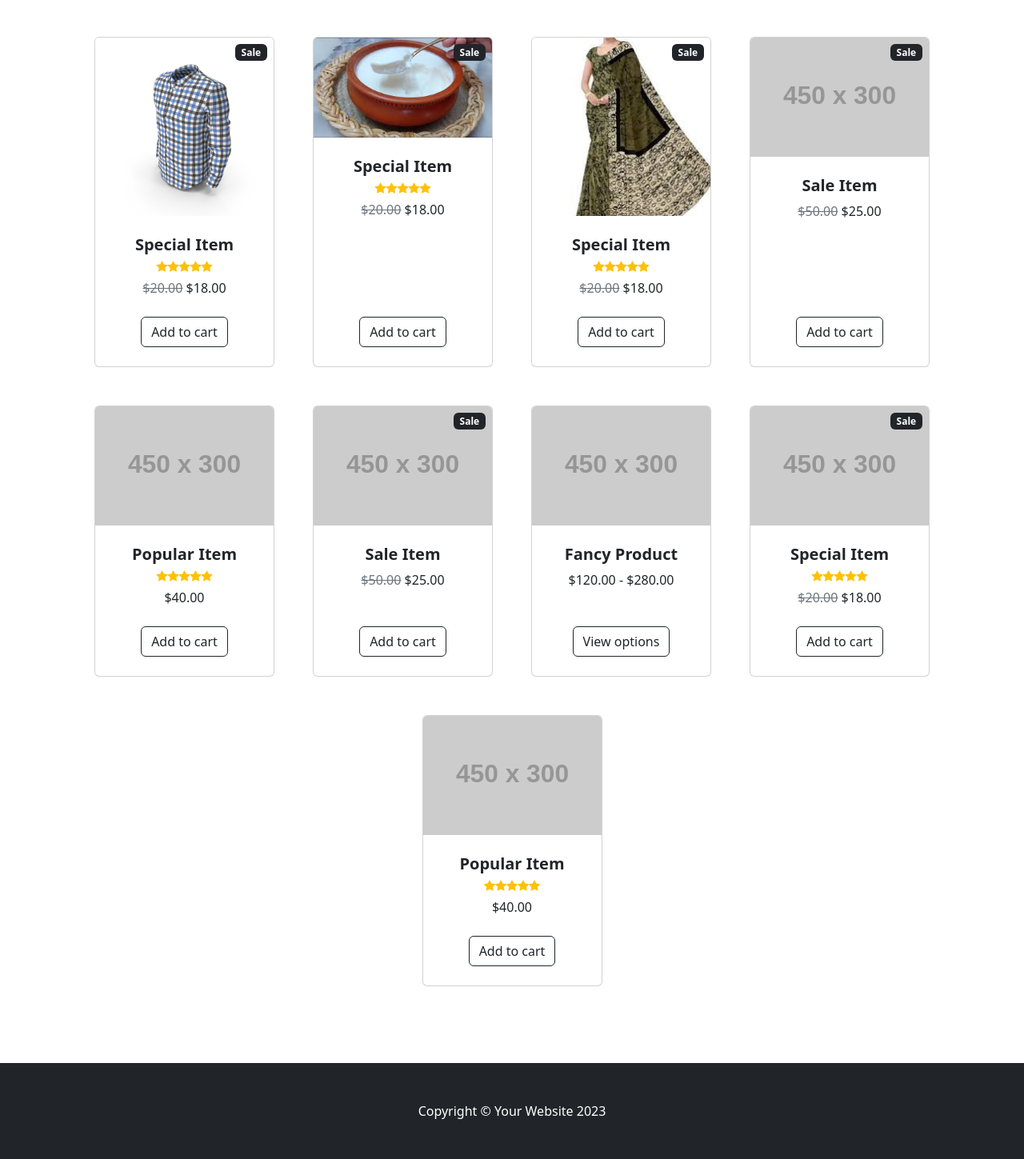
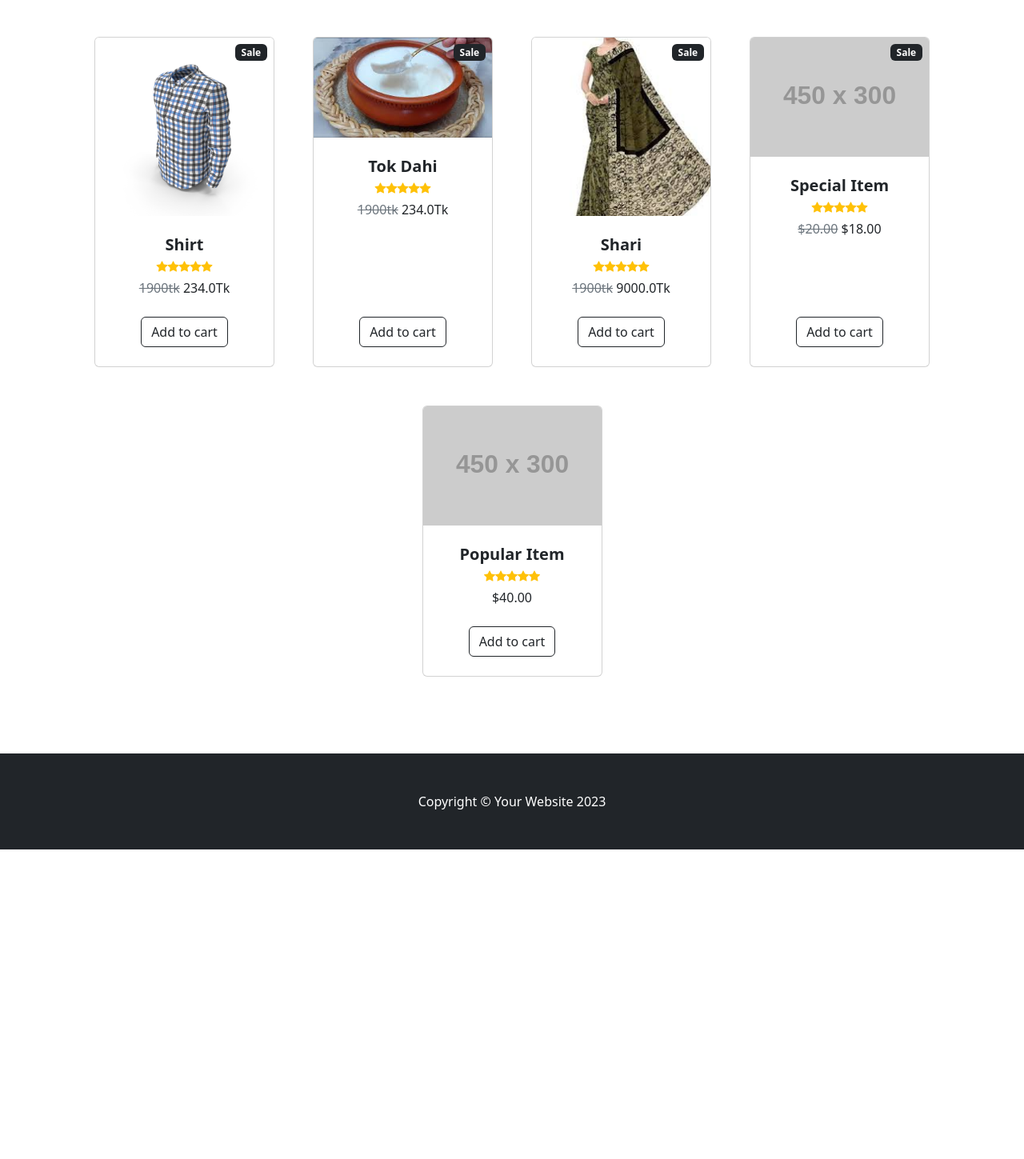
Before and after one commit to SnoOpWo0t/RootReach, a Django app: page / in a window 1280 px wide. Shown: the part 441-1890 px from the top of the page at 80% size. After the commit the page ends 1503 px from the top, so only its background shows below. Run offline with Django 5.2, Linux system fonts and the light colour scheme; data comes from the database, SQL or seed files in the repository; some libraries are stand-ins or nearby versions.

Commit message:
add prod in homepage
add prod in homepage

```diff
--- a/templates/home.html
+++ b/templates/home.html
@@ -70,7 +70,7 @@
                             <div class="card-body p-4">
                                 <div class="text-center">
                                     <!-- Product name-->
-                                    <h5 class="fw-bolder">Special Item</h5>
+                                    <h5 class="fw-bolder">{{ product.name }}</h5>
                                     <!-- Product reviews-->
                                     <div class="d-flex justify-content-center small text-warning mb-2">
                                         <div class="bi-star-fill"></div>
@@ -80,8 +80,8 @@
                                         <div class="bi-star-fill"></div>
                                     </div>
                                     <!-- Product price-->
-                                    <span class="text-muted text-decoration-line-through">$20.00</span>
-                                    $18.00
+                                    <span class="text-muted text-decoration-line-through">1900tk</span>
+                                    {{ product.price }}Tk
                                 </div>
                             </div>
                             <!-- Product actions-->
@@ -93,108 +93,6 @@
 
                     {% endfor %}
 
-
-
-
-
-
-
-
-
-
-
-
-
-                    <div class="col mb-5">
-                        <div class="card h-100">
-                            <!-- Sale badge-->
-                            <div class="badge bg-dark text-white position-absolute" style="top: 0.5rem; right: 0.5rem">Sale</div>
-                            <!-- Product image-->
-                            <img class="card-img-top" src="https://dummyimage.com/450x300/dee2e6/6c757d.jpg" alt="..." />
-                            <!-- Product details-->
-                            <div class="card-body p-4">
-                                <div class="text-center">
-                                    <!-- Product name-->
-                                    <h5 class="fw-bolder">Sale Item</h5>
-                                    <!-- Product price-->
-                                    <span class="text-muted text-decoration-line-through">$50.00</span>
-                                    $25.00
-                                </div>
-                            </div>
-                            <!-- Product actions-->
-                            <div class="card-footer p-4 pt-0 border-top-0 bg-transparent">
-                                <div class="text-center"><a class="btn btn-outline-dark mt-auto" href="#">Add to cart</a></div>
-                            </div>
-                        </div>
-                    </div>
-                    <div class="col mb-5">
-                        <div class="card h-100">
-                            <!-- Product image-->
-                            <img class="card-img-top" src="https://dummyimage.com/450x300/dee2e6/6c757d.jpg" alt="..." />
-                            <!-- Product details-->
-                            <div class="card-body p-4">
-                                <div class="text-center">
-                                    <!-- Product name-->
-                                    <h5 class="fw-bolder">Popular Item</h5>
-                                    <!-- Product reviews-->
-                                    <div class="d-flex justify-content-center small text-warning mb-2">
-                                        <div class="bi-star-fill"></div>
-                                        <div class="bi-star-fill"></div>
-                                        <div class="bi-star-fill"></div>
-                                        <div class="bi-star-fill"></div>
-                                        <div class="bi-star-fill"></div>
-                                    </div>
-                                    <!-- Product price-->
-                                    $40.00
-                                </div>
-                            </div>
-                            <!-- Product actions-->
-                            <div class="card-footer p-4 pt-0 border-top-0 bg-transparent">
-                                <div class="text-center"><a class="btn btn-outline-dark mt-auto" href="#">Add to cart</a></div>
-                            </div>
-                        </div>
-                    </div>
-                    <div class="col mb-5">
-                        <div class="card h-100">
-                            <!-- Sale badge-->
-                            <div class="badge bg-dark text-white position-absolute" style="top: 0.5rem; right: 0.5rem">Sale</div>
-                            <!-- Product image-->
-                            <img class="card-img-top" src="https://dummyimage.com/450x300/dee2e6/6c757d.jpg" alt="..." />
-                            <!-- Product details-->
-                            <div class="card-body p-4">
-                                <div class="text-center">
-                                    <!-- Product name-->
-                                    <h5 class="fw-bolder">Sale Item</h5>
-                                    <!-- Product price-->
-                                    <span class="text-muted text-decoration-line-through">$50.00</span>
-                                    $25.00
-                                </div>
-                            </div>
-                            <!-- Product actions-->
-                            <div class="card-footer p-4 pt-0 border-top-0 bg-transparent">
-                                <div class="text-center"><a class="btn btn-outline-dark mt-auto" href="#">Add to cart</a></div>
-                            </div>
-                        </div>
-                    </div>
-                    <div class="col mb-5">
-                        <div class="card h-100">
-                            <!-- Product image-->
-                            <img class="card-img-top" src="https://dummyimage.com/450x300/dee2e6/6c757d.jpg" alt="..." />
-                            <!-- Product details-->
-                            <div class="card-body p-4">
-                                <div class="text-center">
-                                    <!-- Product name-->
-                                    <h5 class="fw-bolder">Fancy Product</h5>
-                                    <!-- Product price-->
-                                    $120.00 - $280.00
-                                </div>
-                            </div>
-                            <!-- Product actions-->
-                            <div class="card-footer p-4 pt-0 border-top-0 bg-transparent">
-                                <div class="text-center"><a class="btn btn-outline-dark mt-auto" href="#">View options</a></div>
-                            </div>
-                        </div>
-                    </div>
                     <div class="col mb-5">
                         <div class="card h-100">
                             <!-- Sale badge-->
```
